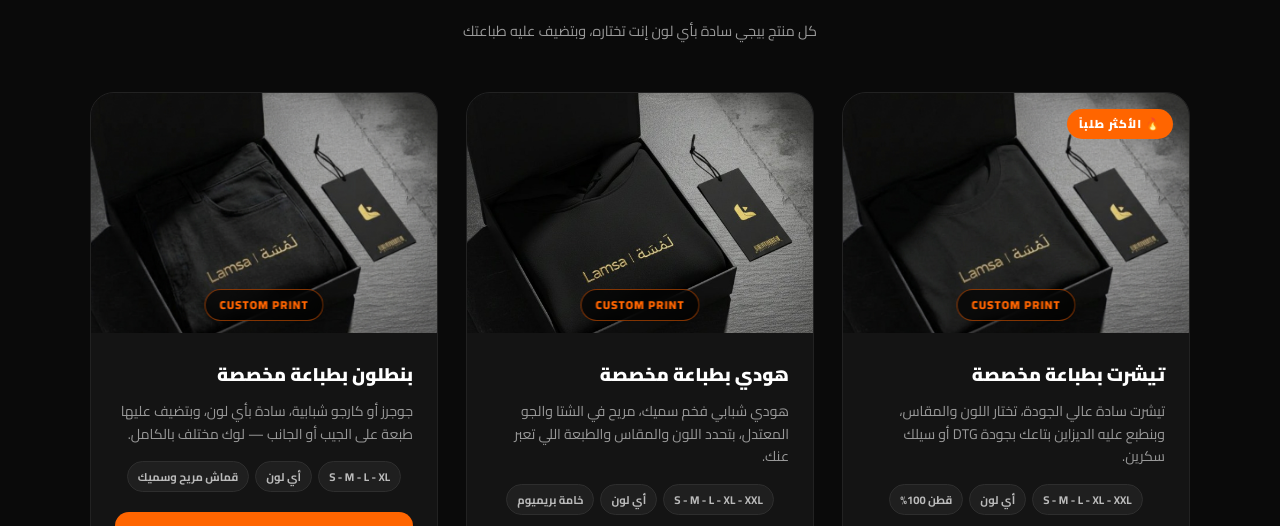
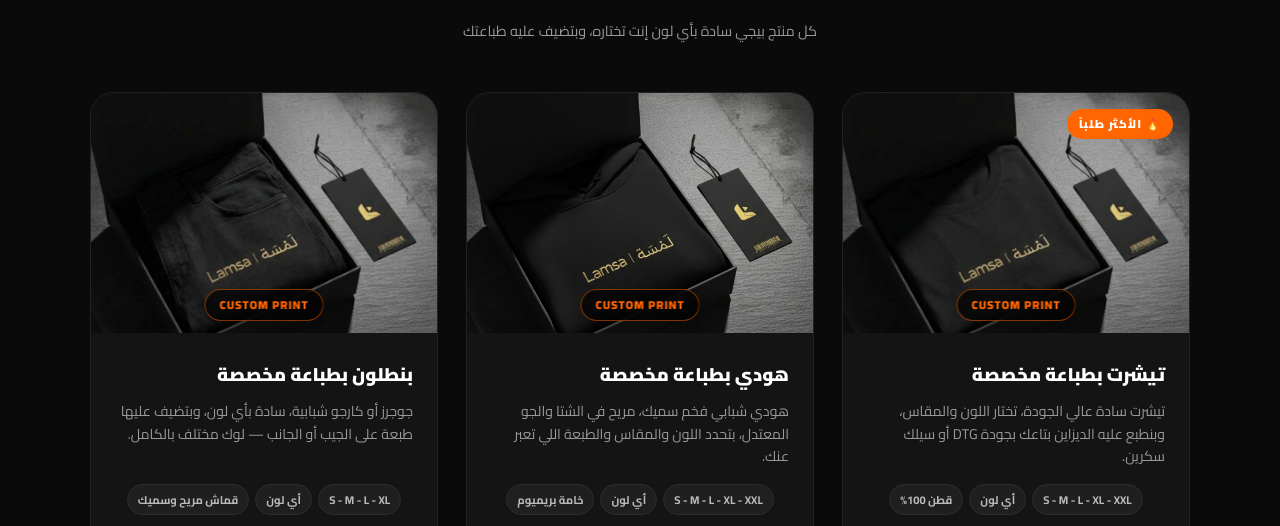
Before and after one commit to Lamsa3/Lamsa3.github.io, a plain HTML site: page drops.html in a window 1280 px wide. Shown: the part 1698-2224 px from the top of the page. Drawn offline with Linux system fonts and the light colour scheme.

Commit message:
Add files via upload

```diff
--- a/drops.html
+++ b/drops.html
@@ -269,6 +269,8 @@
       border-radius: 24px;
       overflow: hidden;
       transition: transform 0.3s, border-color 0.3s, box-shadow 0.3s;
+      display: flex;
+      flex-direction: column;
     }
 
     .product-card:hover {
@@ -343,6 +345,9 @@
 
     .product-info {
       padding: 24px;
+      flex: 1;
+      display: flex;
+      flex-direction: column;
     }
 
     .product-info h3 {
@@ -357,6 +362,7 @@
       color: var(--gray);
       line-height: 1.6;
       margin-bottom: 16px;
+      flex: 1;
     }
 
     .product-tags {
```
